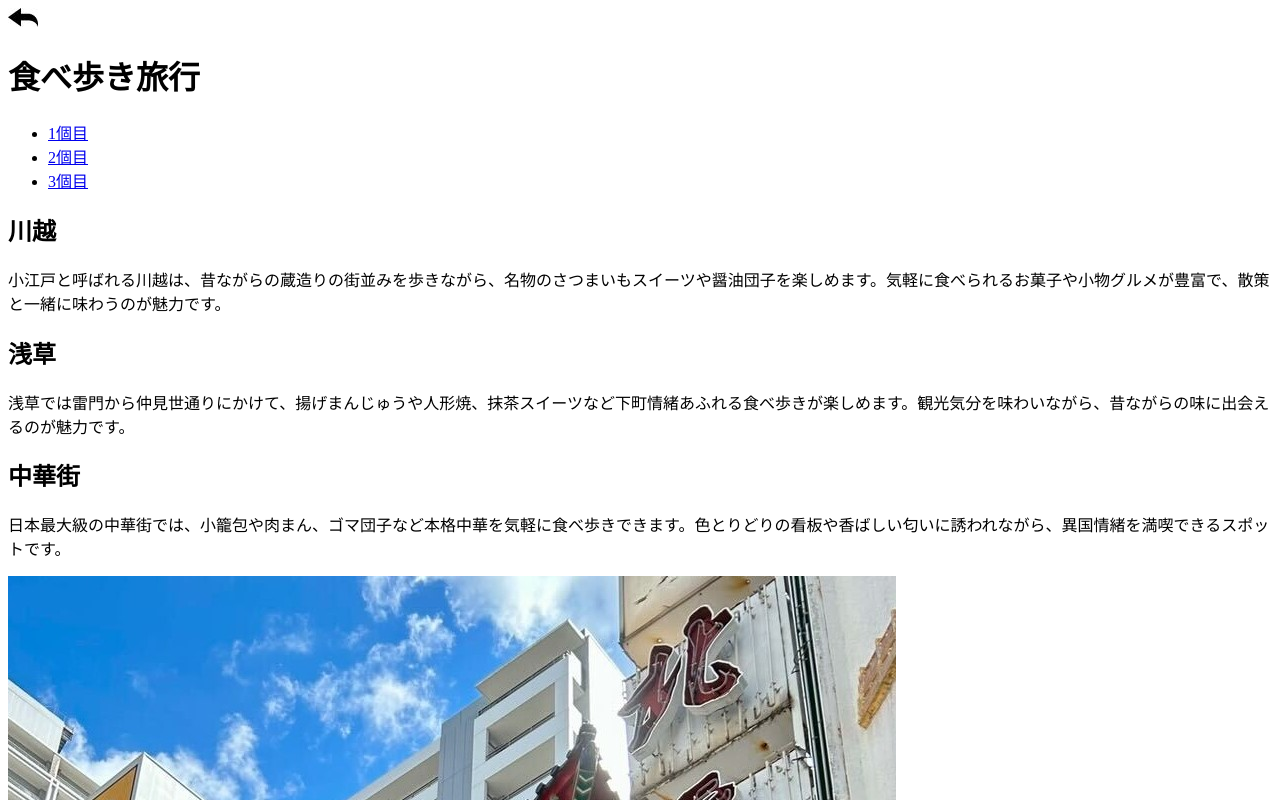
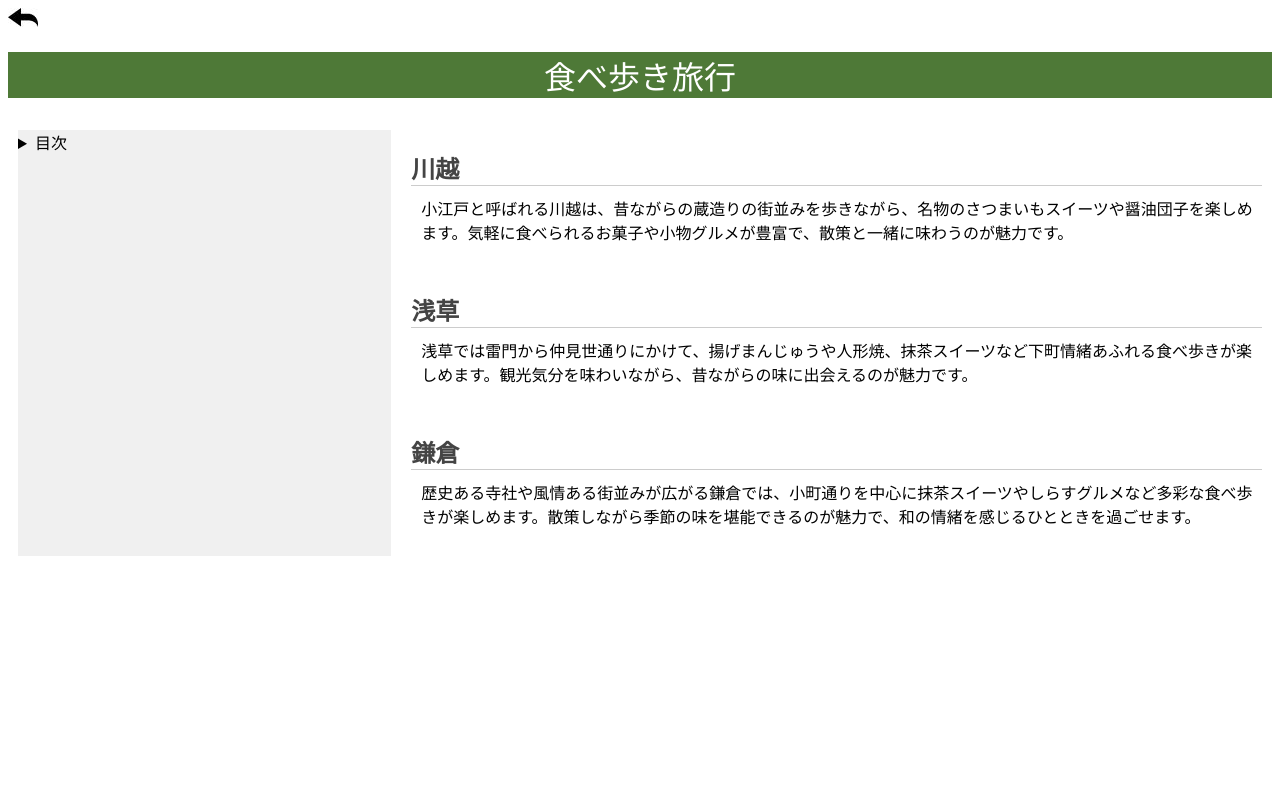
Before and after one commit to hiroki-morita0257/team-project, a plain HTML site: page food_tour.html in a window 1280 px wide. Shown: the top 800 px of the page. Drawn offline with Linux system fonts and the light colour scheme.

Commit message:
目次入れた

```diff
--- a/css/food_tour.css
+++ b/css/food_tour.css
@@ -0,0 +1,55 @@
+h1 {
+    color: #ffffff;
+    background-color: #4E7937;
+    text-align: center;
+    font-weight: normal;
+}
+#container {
+    display: flex;
+    flex-direction: row;
+}
+.sidebar {
+  width: 30%;
+  margin: 10px 10px 10px 10px;
+  background-color: #f0f0f0;
+}
+.sidebar ul {
+  margin: 0px;
+  padding: 0 10px 0 10px;
+}
+
+.sidebar li {
+  display: block;
+  margin: 0px 0px 5px 0px;
+  padding: 5px 5px 5px 5px;
+  border-right: solid 2px #cccccc;
+  background-color: #eeeeff;
+}
+
+.sidebar a {
+  color: #444444;
+  text-decoration: none;
+}
+.content {
+  width: 70%;
+  margin: 10px 0 10px 0;
+}
+
+.content > h2 {
+  margin: 20px 10px 10px 10px;
+  border-bottom: solid 1px #cccccc;
+  color: #444444;
+}
+
+.content > h3 {
+  margin: 10px 10px 10px 20px;
+  border-bottom: solid 1px #cccccc;
+}
+
+.content > p {
+  margin: 0 10px 10px 20px;
+}
+
+.content > ul {
+  margin: 0 10px 10px 20px;
+}
--- a/food_tour.html
+++ b/food_tour.html
@@ -10,18 +10,33 @@
 <body>
     <img src="./modorubotan.jpg" alt="戻るボタン" style="cursor:pointer" onclick="history.back()">
     <h1>食べ歩き旅行</h1>
-    <ul>
-        <li><a href="#id1">1個目</a></li>
-        <li><a href="#id2">2個目</a></li>
-        <li><a href="#id3">3個目</a></li>
-    </ul>
 
-    <h2 id="id1">川越</h2>
-        <p>小江戸と呼ばれる川越は、昔ながらの蔵造りの街並みを歩きながら、名物のさつまいもスイーツや醤油団子を楽しめます。気軽に食べられるお菓子や小物グルメが豊富で、散策と一緒に味わうのが魅力です。</p>
-    <h2 id="id2">浅草</h2>
-        <p>浅草では雷門から仲見世通りにかけて、揚げまんじゅうや人形焼、抹茶スイーツなど下町情緒あふれる食べ歩きが楽しめます。観光気分を味わいながら、昔ながらの味に出会えるのが魅力です。</p>
-    <h2 id="id3">中華街</h2>
-        <p>日本最大級の中華街では、小籠包や肉まん、ゴマ団子など本格中華を気軽に食べ歩きできます。色とりどりの看板や香ばしい匂いに誘われながら、異国情緒を満喫できるスポットです。</p>
-    <img src="中華街.jpg" alt="中華街">
+    <div id="container">
+        <div class="sidebar">
+            <details class="accordion">
+                <summary class="accordion_summary">目次</summary>
+                <div class="accordion_content">
+                    <ul>
+                        <li><a href='#kawa'>川越</a></li>
+                        <li><a href="#asa">浅草</a></li>
+                        <li><a href="#kama">鎌倉</a></li>
+                    </ul>
+                </div>
+            </details>
+        </div>
+
+
+        <div class="content">
+            <h2 id="kawa">川越</h2>
+                <p>小江戸と呼ばれる川越は、昔ながらの蔵造りの街並みを歩きながら、名物のさつまいもスイーツや醤油団子を楽しめます。気軽に食べられるお菓子や小物グルメが豊富で、散策と一緒に味わうのが魅力です。</p>
+                <img src="">
+            <h2 id="asa">浅草</h2>
+                <p>浅草では雷門から仲見世通りにかけて、揚げまんじゅうや人形焼、抹茶スイーツなど下町情緒あふれる食べ歩きが楽しめます。観光気分を味わいながら、昔ながらの味に出会えるのが魅力です。</p>
+                <img src="">
+            <h2 id="kama">鎌倉</h2>
+                <p>歴史ある寺社や風情ある街並みが広がる鎌倉では、小町通りを中心に抹茶スイーツやしらすグルメなど多彩な食べ歩きが楽しめます。散策しながら季節の味を堪能できるのが魅力で、和の情緒を感じるひとときを過ごせます。</p>
+                <img src="">
+        </div>
+    </div>
 </body>
 </html>
```
